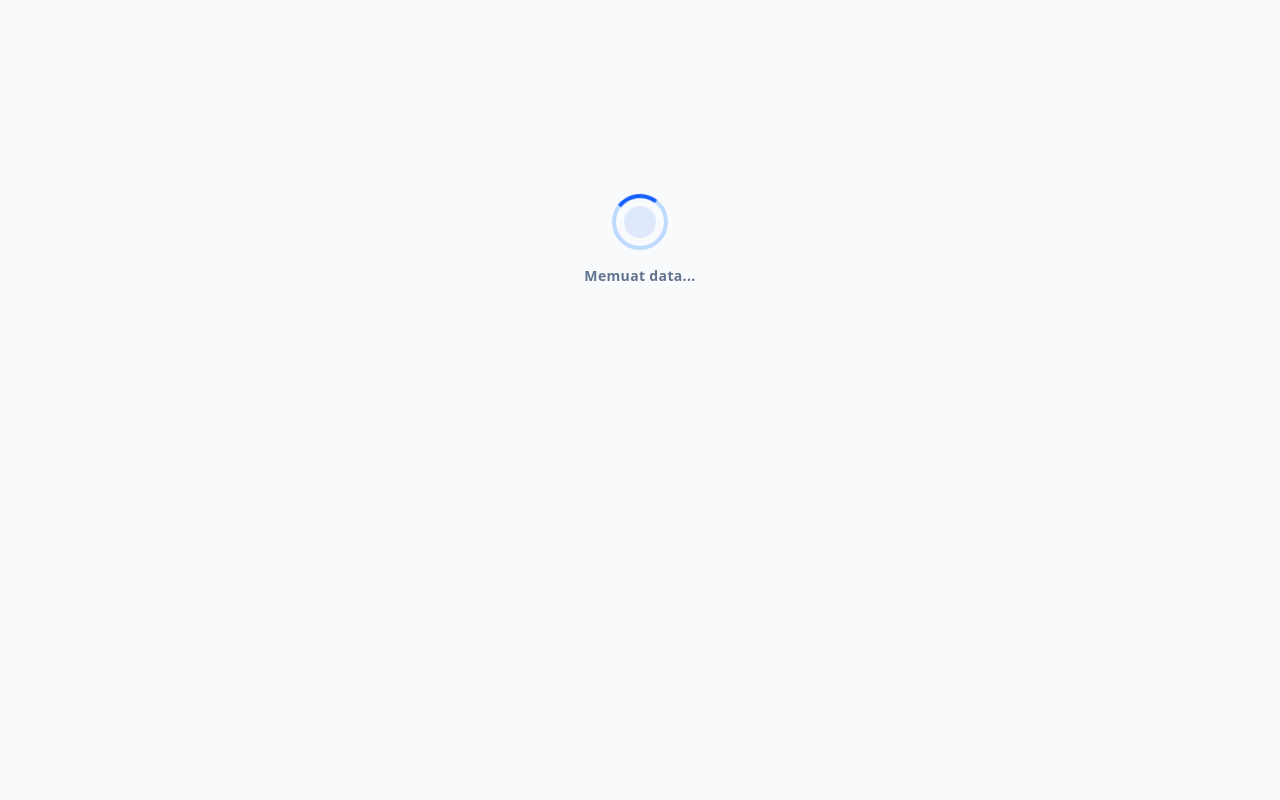
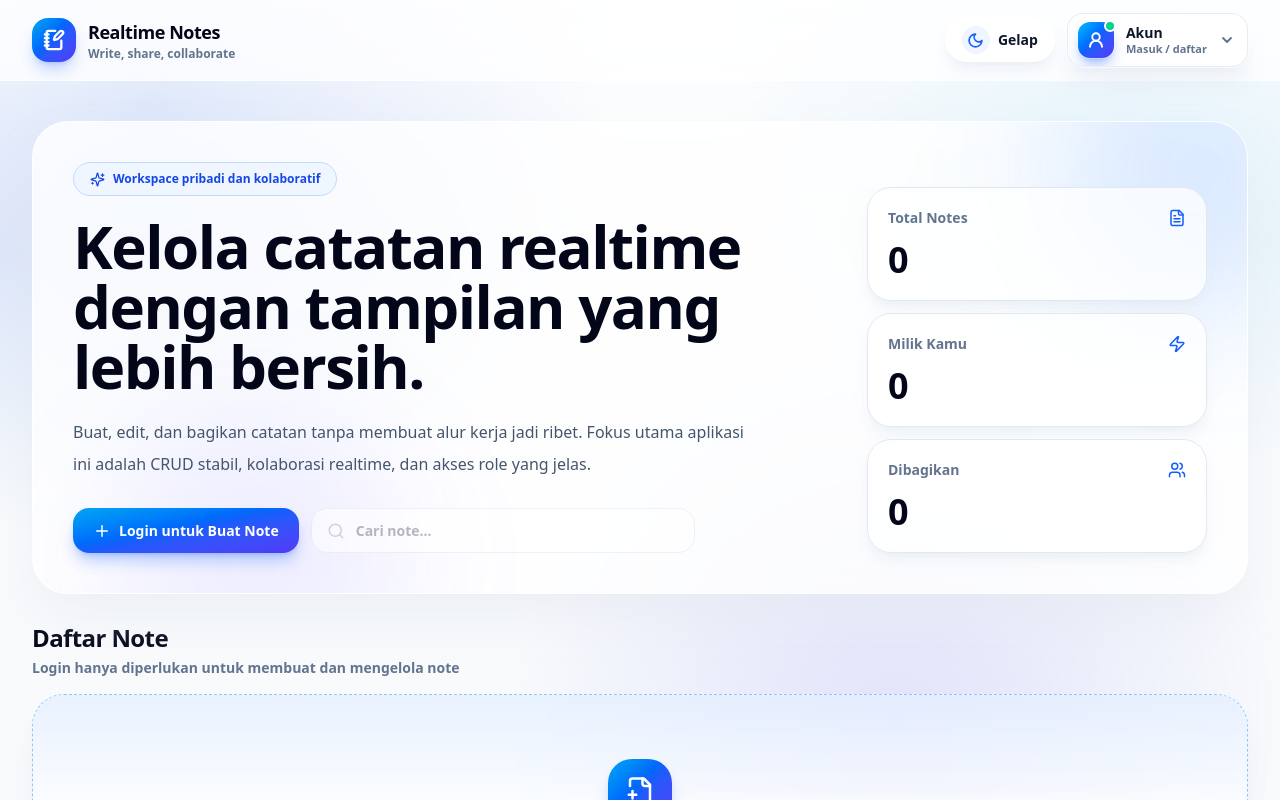
Before and after one commit to ki1bot/realtimecollaborativenotes, a Next.js app: page / in a window 1280 px wide. Before the commit this address had no page. Shown: the top 800 px of the page. Built offline with nearby package versions, Linux system fonts and the light colour scheme.

Commit message:
Benerin UI

```diff
--- a/app/components/DashboardPage.tsx
+++ b/app/components/DashboardPage.tsx
@@ -8,7 +8,6 @@ import EmptyState from "@/app/components/EmptyState";
 import Loading from "@/app/components/Loading";
 import MainLayout from "@/app/components/MainLayout";
 import NoteCard from "@/app/components/NoteCard";
-import ProtectedPage from "@/app/components/ProtectedPage";
 import { notesApi } from "@/app/lib/api";
 import type { Note } from "@/app/types";
 
@@ -83,6 +82,15 @@ export default function DashboardPage() {
   const sharedNotes = notes.length - ownedNotes;
 
   const createNote = async () => {
+    if (authLoading) {
+      return;
+    }
+
+    if (!user) {
+      router.push("/?view=login");
+      return;
+    }
+
     setCreating(true);
     setError("");
 
@@ -101,6 +109,11 @@ export default function DashboardPage() {
   };
 
   const deleteNote = async (id: string) => {
+    if (!user) {
+      router.push("/?view=login");
+      return;
+    }
+
     const confirmed = window.confirm("Yakin hapus note ini?");
 
     if (!confirmed) {
@@ -116,7 +129,6 @@ export default function DashboardPage() {
   };
 
   return (
-    <ProtectedPage>
     <MainLayout>
       {loading ? (
         <Loading />
@@ -138,19 +150,25 @@ export default function DashboardPage() {
                 </h1>
 
                 <p className="mt-5 max-w-2xl text-base leading-8 text-slate-600 dark:text-slate-400">
-                    Buat, edit, dan bagikan catatan tanpa membuat alur kerja
-                    jadi ribet. Fokus utama aplikasi ini adalah CRUD stabil,
-                    kolaborasi realtime, dan akses role yang jelas.
+                  Buat, edit, dan bagikan catatan tanpa membuat alur kerja jadi
+                  ribet. Fokus utama aplikasi ini adalah CRUD stabil, kolaborasi
+                  realtime, dan akses role yang jelas.
                 </p>
 
                 <div className="mt-7 flex flex-col gap-3 sm:flex-row">
                   <button
                     className="inline-flex items-center justify-center gap-2 rounded-2xl bg-gradient-to-br from-sky-500 via-blue-600 to-indigo-600 px-5 py-3 text-sm font-black text-white shadow-lg shadow-blue-600/30 transition hover:-translate-y-0.5 disabled:cursor-not-allowed disabled:opacity-60"
                     onClick={createNote}
-                      disabled={creating}
+                    disabled={creating || authLoading}
                   >
                     <Plus size={18} />
-                      {creating ? "Membuat..." : "Buat Note Baru"}
+                    {authLoading
+                      ? "Memuat..."
+                      : !user
+                        ? "Login untuk Buat Note"
+                        : creating
+                          ? "Membuat..."
+                          : "Buat Note Baru"}
                   </button>
 
                   <div className="relative w-full sm:max-w-sm">
@@ -162,7 +180,8 @@ export default function DashboardPage() {
                       value={keyword}
                       onChange={(event) => setKeyword(event.target.value)}
                       placeholder="Cari note..."
-                        className="h-full w-full rounded-2xl border border-slate-200 bg-white/90 py-3 pl-11 pr-4 text-sm font-semibold text-slate-900 outline-none transition focus:border-blue-500 focus:ring-4 focus:ring-blue-500/15 dark:border-slate-800 dark:bg-slate-950/70 dark:text-slate-100"
+                      disabled={!user}
+                      className="h-full w-full rounded-2xl border border-slate-200 bg-white/90 py-3 pl-11 pr-4 text-sm font-semibold text-slate-900 outline-none transition focus:border-blue-500 focus:ring-4 focus:ring-blue-500/15 disabled:cursor-not-allowed disabled:opacity-60 dark:border-slate-800 dark:bg-slate-950/70 dark:text-slate-100"
                     />
                   </div>
                 </div>
@@ -230,14 +249,21 @@ export default function DashboardPage() {
                   Daftar Note
                 </h2>
                 <p className="mt-1 text-sm font-semibold text-slate-500 dark:text-slate-400">
-                    {keyword
+                  {!user
+                    ? "Login hanya diperlukan untuk membuat dan mengelola note"
+                    : keyword
                       ? `${filteredNotes.length} hasil ditemukan`
                       : "Semua catatan yang bisa kamu akses"}
                 </p>
               </div>
             </div>
 
-              {filteredNotes.length === 0 ? (
+            {!user ? (
+              <EmptyState
+                title="Halaman utama bisa dibuka tanpa login"
+                description="Kamu bisa masuk ke halaman utama website tanpa akun. Login hanya dibutuhkan saat ingin membuat note, membuka note pribadi, mengedit, atau menggunakan fitur kolaborasi."
+              />
+            ) : filteredNotes.length === 0 ? (
               <EmptyState
                 title={keyword ? "Note tidak ditemukan" : "Belum ada note"}
                 description={
@@ -249,11 +275,7 @@ export default function DashboardPage() {
             ) : (
               <div className="grid gap-5 sm:grid-cols-2 lg:grid-cols-3">
                 {filteredNotes.map((note) => (
-                    <NoteCard
-                      key={note._id}
-                      note={note}
-                      onDelete={deleteNote}
-                    />
+                  <NoteCard key={note._id} note={note} onDelete={deleteNote} />
                 ))}
               </div>
             )}
@@ -261,6 +283,5 @@ export default function DashboardPage() {
         </div>
       )}
     </MainLayout>
-    </ProtectedPage>
   );
 }
--- a/app/components/ProfileMenu.tsx
+++ b/app/components/ProfileMenu.tsx
@@ -1,6 +1,15 @@
 "use client";
 
-import { KeyRound, LogOut } from "lucide-react";
+import Link from "next/link";
+import {
+  ChevronDown,
+  KeyRound,
+  LogIn,
+  LogOut,
+  ShieldCheck,
+  UserPlus,
+  UserRound,
+} from "lucide-react";
 import { useEffect, useRef, useState } from "react";
 import { useAuth } from "@/app/components/AuthProvider";
 import ChangePasswordModal from "@/app/components/ChangePasswordModal";
@@ -12,6 +21,8 @@ export default function ProfileMenu({ onLogout }: { onLogout: () => void }) {
   const wrapperRef = useRef<HTMLDivElement | null>(null);
 
   const initial = user?.name?.charAt(0).toUpperCase() || "U";
+  const displayName = user?.name || "Akun";
+  const displayEmail = user?.email || "Mode pengunjung";
 
   useEffect(() => {
     const handleClickOutside = (event: MouseEvent) => {
@@ -36,34 +47,66 @@ export default function ProfileMenu({ onLogout }: { onLogout: () => void }) {
         <button
           type="button"
           onClick={() => setOpen((current) => !current)}
-          className="inline-flex items-center gap-2 rounded-full border border-slate-200/80 bg-white/80 px-2 py-1.5 text-sm font-bold text-slate-900 shadow-lg backdrop-blur transition hover:-translate-y-0.5 hover:border-blue-400 dark:border-slate-800 dark:bg-slate-900/80 dark:text-slate-100"
           aria-label="Buka menu akun"
+          aria-expanded={open}
+          className="group relative inline-flex min-h-12 items-center gap-3 overflow-hidden rounded-2xl border border-slate-200/80 bg-white/85 px-2.5 py-2 pr-3 text-sm font-black text-slate-900 shadow-xl shadow-slate-200/60 ring-1 ring-white/70 backdrop-blur-2xl transition duration-300 hover:-translate-y-0.5 hover:border-blue-400/70 hover:shadow-2xl hover:shadow-blue-500/20 focus:outline-none focus:ring-4 focus:ring-blue-500/20 dark:border-white/10 dark:bg-slate-950/75 dark:text-slate-100 dark:shadow-black/30 dark:ring-white/10"
         >
-          <span className="grid h-8 w-8 place-items-center rounded-full bg-gradient-to-br from-blue-500 to-blue-700 text-sm font-black text-white">
-            {initial}
+          <span className="pointer-events-none absolute inset-0 bg-gradient-to-r from-blue-500/0 via-blue-500/10 to-cyan-400/10 opacity-0 transition duration-300 group-hover:opacity-100" />
+
+          <span className="relative grid h-9 w-9 place-items-center rounded-xl bg-gradient-to-br from-sky-400 via-blue-600 to-indigo-600 text-sm font-black text-white shadow-lg shadow-blue-600/35 ring-1 ring-white/30">
+            {user ? initial : <UserRound size={18} strokeWidth={2.6} />}
+
+            <span className="absolute -right-0.5 -top-0.5 h-3 w-3 rounded-full border-2 border-white bg-emerald-400 dark:border-slate-950" />
           </span>
 
-          <span className="max-w-32 truncate">{user?.name || "Akun"}</span>
+          <span className="relative hidden min-w-0 text-left sm:block">
+            <span className="block max-w-32 truncate leading-4">
+              {displayName}
+            </span>
+            <span className="mt-0.5 block max-w-32 truncate text-[11px] font-bold leading-3 text-slate-500 dark:text-slate-400">
+              {user ? "Kelola akun" : "Masuk / daftar"}
+            </span>
+          </span>
+
+          <ChevronDown
+            size={16}
+            strokeWidth={2.8}
+            className={`relative hidden text-slate-500 transition duration-300 sm:block dark:text-slate-400 ${
+              open ? "rotate-180 text-blue-500" : ""
+            }`}
+          />
         </button>
 
         {open && (
-          <div className="absolute right-0 top-[calc(100%+12px)] z-[9999] w-72 rounded-3xl border border-slate-200 bg-white p-3 shadow-2xl dark:border-slate-800 dark:bg-slate-900">
-            <div className="mb-2 flex items-center gap-3 border-b border-slate-200 px-3 py-3 dark:border-slate-800">
-              <div className="grid h-11 w-11 place-items-center rounded-full bg-gradient-to-br from-blue-500 to-blue-700 font-black text-white">
-                {initial}
+          <div className="absolute right-0 top-[calc(100%+14px)] z-[9999] w-80 overflow-hidden rounded-[1.75rem] border border-slate-200/80 bg-white/95 p-3 shadow-2xl shadow-slate-300/50 ring-1 ring-white/80 backdrop-blur-2xl dark:border-white/10 dark:bg-slate-950/95 dark:shadow-black/40 dark:ring-white/10">
+            <div className="absolute -top-2 right-8 h-4 w-4 rotate-45 border-l border-t border-slate-200/80 bg-white/95 dark:border-white/10 dark:bg-slate-950/95" />
+
+            <div className="mb-3 rounded-3xl border border-slate-200/70 bg-gradient-to-br from-slate-50 to-blue-50/70 p-4 dark:border-white/10 dark:from-slate-900 dark:to-blue-950/30">
+              <div className="flex items-center gap-3">
+                <div className="relative grid h-12 w-12 place-items-center rounded-2xl bg-gradient-to-br from-sky-400 via-blue-600 to-indigo-600 text-base font-black text-white shadow-lg shadow-blue-600/30 ring-1 ring-white/30">
+                  {user ? initial : <UserRound size={21} strokeWidth={2.6} />}
+                  <span className="absolute -right-0.5 -top-0.5 h-3.5 w-3.5 rounded-full border-2 border-white bg-emerald-400 dark:border-slate-950" />
                 </div>
 
                 <div className="min-w-0">
                   <strong className="block truncate text-sm font-black text-slate-950 dark:text-slate-50">
-                  {user?.name}
+                    {displayName}
                   </strong>
 
-                <span className="block truncate text-xs text-slate-500 dark:text-slate-400">
-                  {user?.email}
+                  <span className="mt-1 block truncate text-xs font-semibold text-slate-500 dark:text-slate-400">
+                    {displayEmail}
                   </span>
                 </div>
               </div>
 
+              <div className="mt-4 inline-flex items-center gap-2 rounded-full border border-blue-200 bg-blue-50 px-3 py-1.5 text-[11px] font-black text-blue-700 dark:border-blue-900/70 dark:bg-blue-950/40 dark:text-blue-300">
+                <ShieldCheck size={13} />
+                {user ? "Akun aktif" : "Guest mode"}
+              </div>
+            </div>
+
+            {user ? (
+              <div className="space-y-1">
                 <button
                   type="button"
                   className="flex w-full items-center gap-3 rounded-2xl px-3 py-3 text-left text-sm font-extrabold text-slate-800 transition hover:bg-blue-50 hover:text-blue-600 dark:text-slate-100 dark:hover:bg-blue-950/40 dark:hover:text-blue-300"
@@ -72,7 +115,9 @@ export default function ProfileMenu({ onLogout }: { onLogout: () => void }) {
                     setShowChangePassword(true);
                   }}
                 >
+                  <span className="grid h-9 w-9 place-items-center rounded-xl bg-blue-50 text-blue-600 dark:bg-blue-950/40 dark:text-blue-300">
                     <KeyRound size={18} />
+                  </span>
                   <span>Ubah Password</span>
                 </button>
 
@@ -84,14 +129,38 @@ export default function ProfileMenu({ onLogout }: { onLogout: () => void }) {
                     onLogout();
                   }}
                 >
+                  <span className="grid h-9 w-9 place-items-center rounded-xl bg-red-50 text-red-500 dark:bg-red-950/40">
                     <LogOut size={18} />
+                  </span>
                   <span>Logout</span>
                 </button>
+              </div>
+            ) : (
+              <div className="space-y-2">
+                <Link
+                  href="/?view=login"
+                  onClick={() => setOpen(false)}
+                  className="flex w-full items-center justify-center gap-2 rounded-2xl bg-gradient-to-br from-sky-500 via-blue-600 to-indigo-600 px-4 py-3 text-sm font-black text-white shadow-lg shadow-blue-600/25 transition hover:-translate-y-0.5"
+                >
+                  <LogIn size={18} />
+                  Login
+                </Link>
+
+                <Link
+                  href="/?view=register"
+                  onClick={() => setOpen(false)}
+                  className="flex w-full items-center justify-center gap-2 rounded-2xl border border-slate-200 bg-white px-4 py-3 text-sm font-black text-slate-800 transition hover:-translate-y-0.5 hover:border-blue-300 hover:bg-blue-50 hover:text-blue-600 dark:border-white/10 dark:bg-slate-900 dark:text-slate-100 dark:hover:bg-blue-950/40 dark:hover:text-blue-300"
+                >
+                  <UserPlus size={18} />
+                  Register
+                </Link>
+              </div>
+            )}
           </div>
         )}
       </div>
 
-      {showChangePassword && (
+      {user && showChangePassword && (
         <ChangePasswordModal onClose={() => setShowChangePassword(false)} />
       )}
     </>
```
Also changed, not shown: app/components/MainLayout.tsx (+0 -10 lines), 1 other file (tests, documents, lock files or other folders). Lines whose indentation alone changed are shown as unchanged.
